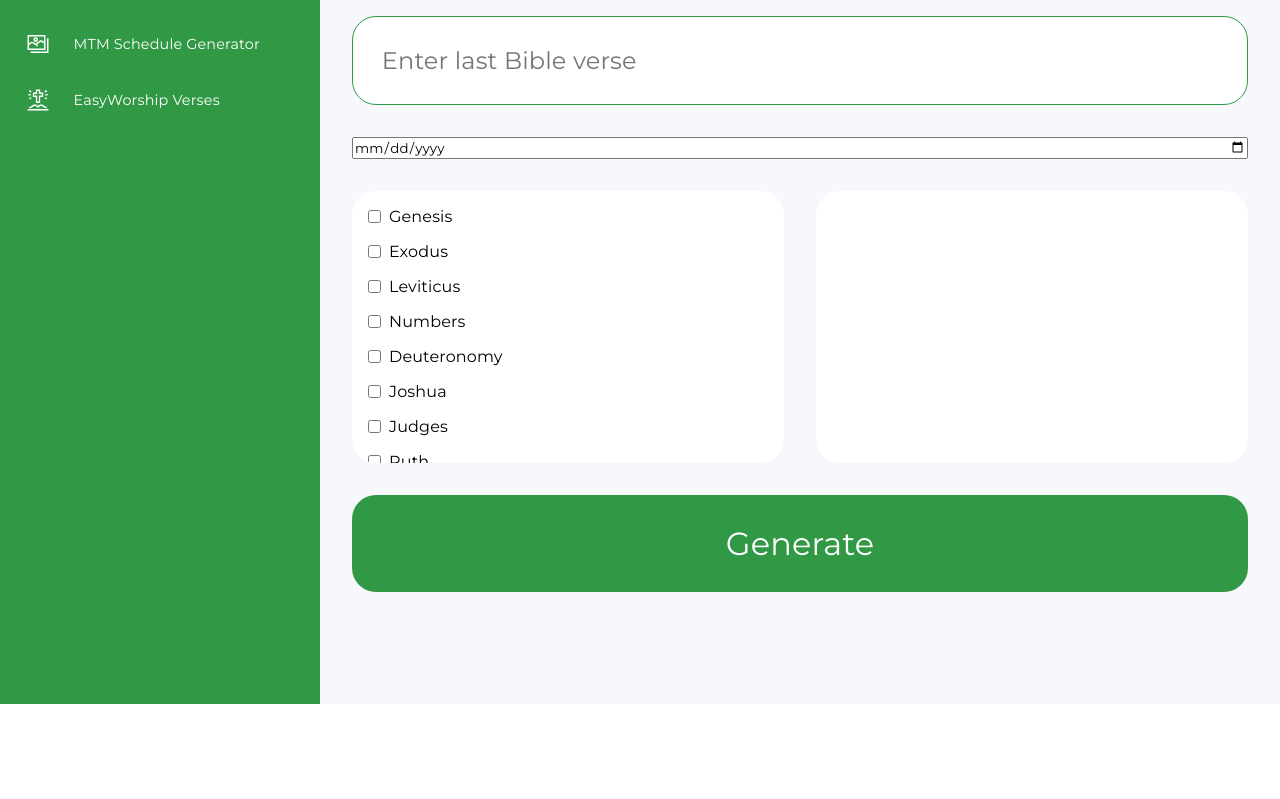
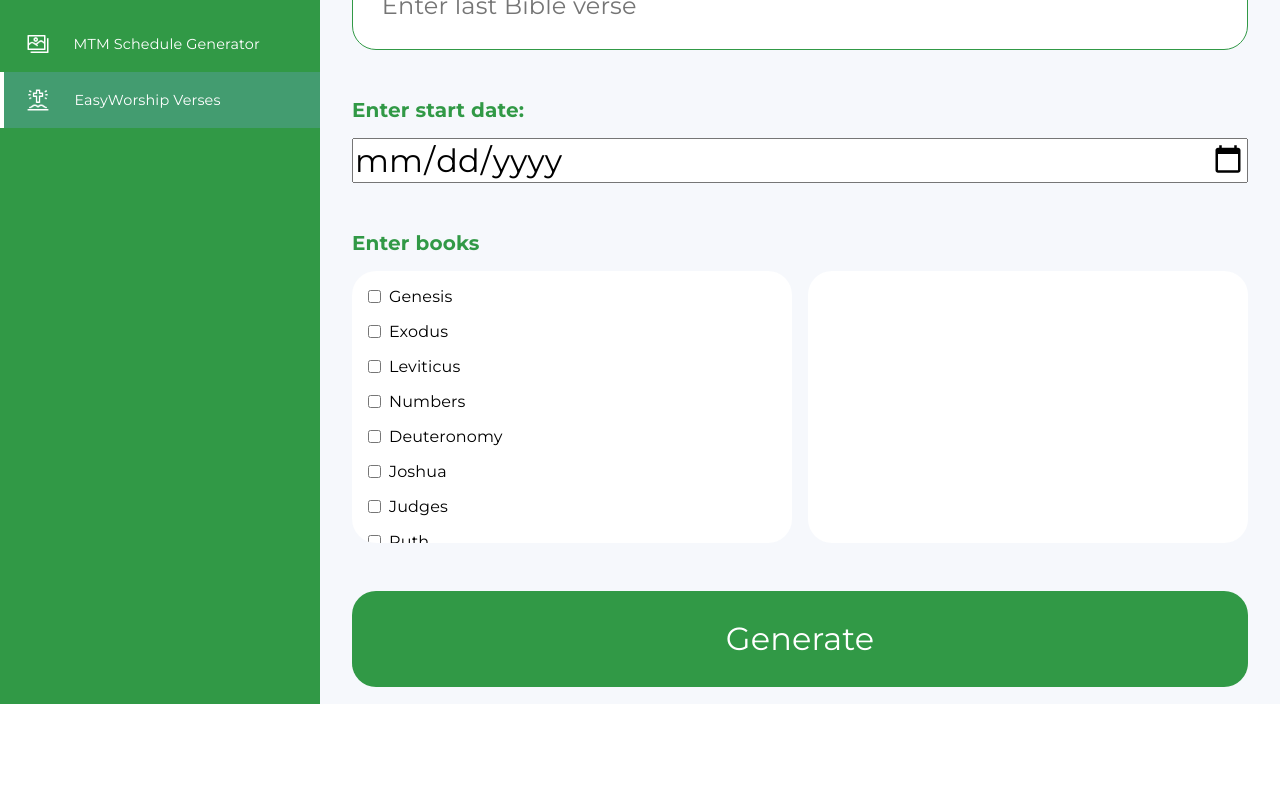
Before and after one commit to magon15/SCHCBC-Tools, a website built with Parcel: page index.html in a window 1280 px wide. Shown: the part 96-895 px from the top of the page. Built offline with nearby package versions, Linux system fonts and the light colour scheme.

Commit message:
update UI

```diff
--- a/css/general.css
+++ b/css/general.css
@@ -38,18 +38,19 @@ body {
   border: none;
 }
 
-.nav-btn:hover {
+.nav-btn:hover,
+.nav-btn-selected {
   background-color: #439c70;
   border-left: 0.3rem solid #fff;
   padding: 1rem 1.4rem;
   cursor: pointer;
 }
 
-.nav-btn:hover .nav-icon {
+.nav-btn:hover .nav-icon .nav-btn-selected {
   width: 1.75rem;
 }
 
-.nav-btn:hover .nav-btn-text {
+.nav-btn:hover .nav-btn-text .nav-btn-selected {
   font-weight: 700;
 }
 
--- a/css/mtm-schedule.css
+++ b/css/mtm-schedule.css
@@ -3,6 +3,18 @@
   display: flex;
   align-items: center;
   position: relative;
+}
+
+.mtm-space {
+  height: 1rem;
+  grid-column: 1/-1;
+}
+
+.mtm-helper-text {
+  font-size: 1.25rem;
+  font-weight: 700;
+  color: #319946;
+  grid-column: 1/-1;
 }
 
 .mtm-sched-form {
@@ -11,8 +23,8 @@
   padding: 2rem;
   grid-template-columns: repeat(2, 1fr);
   grid-template-rows: auto auto 1fr auto;
-  row-gap: 2rem;
-  column-gap: 2rem;
+  row-gap: 1rem;
+  column-gap: 1rem;
 }
 
 .books-container {
@@ -34,6 +46,7 @@
 
 .mtm-sched-start-date {
   grid-column: 1/-1;
+  font-size: 2rem;
 }
 
 .btn-generate {
--- a/index.html
+++ b/index.html
@@ -41,19 +41,24 @@
           <img src="img/mtm-schedules.png" class="nav-icon" />
           <p class="nav-btn-text">MTM Schedule Generator</p>
         </button>
-        <button class="nav-btn">
+        <button class="nav-btn nav-btn-selected">
           <img src="img/ew-verses.png" class="nav-icon" />
           <p class="nav-btn-text">EasyWorship Verses</p>
         </button>
       </nav>
       <main class="mtm-schedule-view">
         <form class="input-form mtm-sched-form">
+          <p class="mtm-helper-text">Enter last Bible verse</p>
           <input
             type="text"
             class="txt-last-verse text-input"
             placeholder="Enter last Bible verse"
           />
+          <div class="mtm-space"></div>
+          <p class="mtm-helper-text">Enter start date:</p>
           <input type="date" class="mtm-sched-start-date" />
+          <div class="mtm-space"></div>
+          <p class="mtm-helper-text">Enter books</p>
           <div class="books-container">
             <!-- <div class="checkbox-container">
               <input type="checkbox" id="checkbox-genesis" />
@@ -63,6 +68,7 @@
           <ol class="book-selection-container">
             <!-- <li class="book-select">Exodus</li> -->
           </ol>
+          <div class="mtm-space"></div>
           <button class="btn-generate button-full">Generate</button>
         </form>
         <div class="spinner-container hidden">
```
